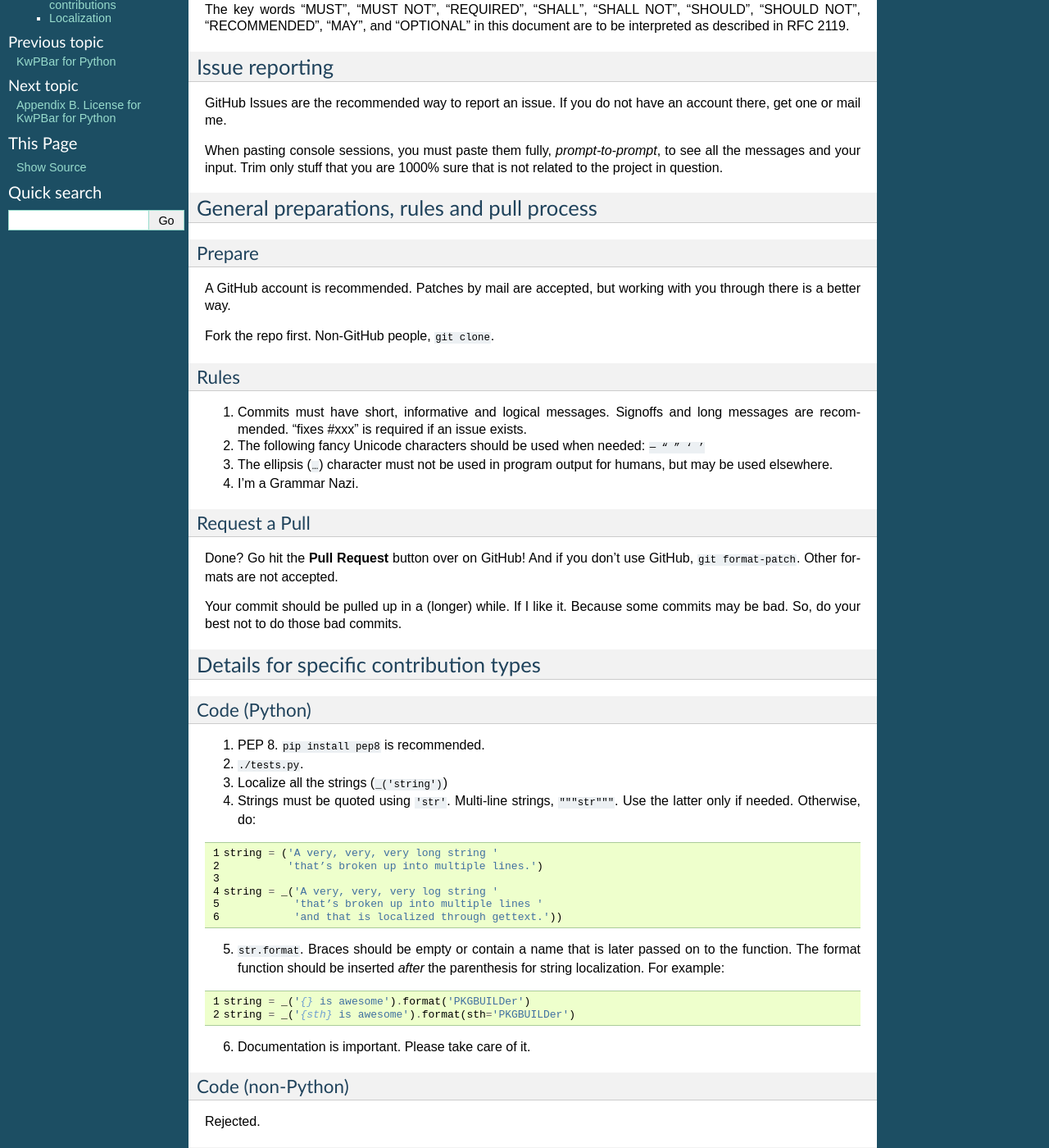
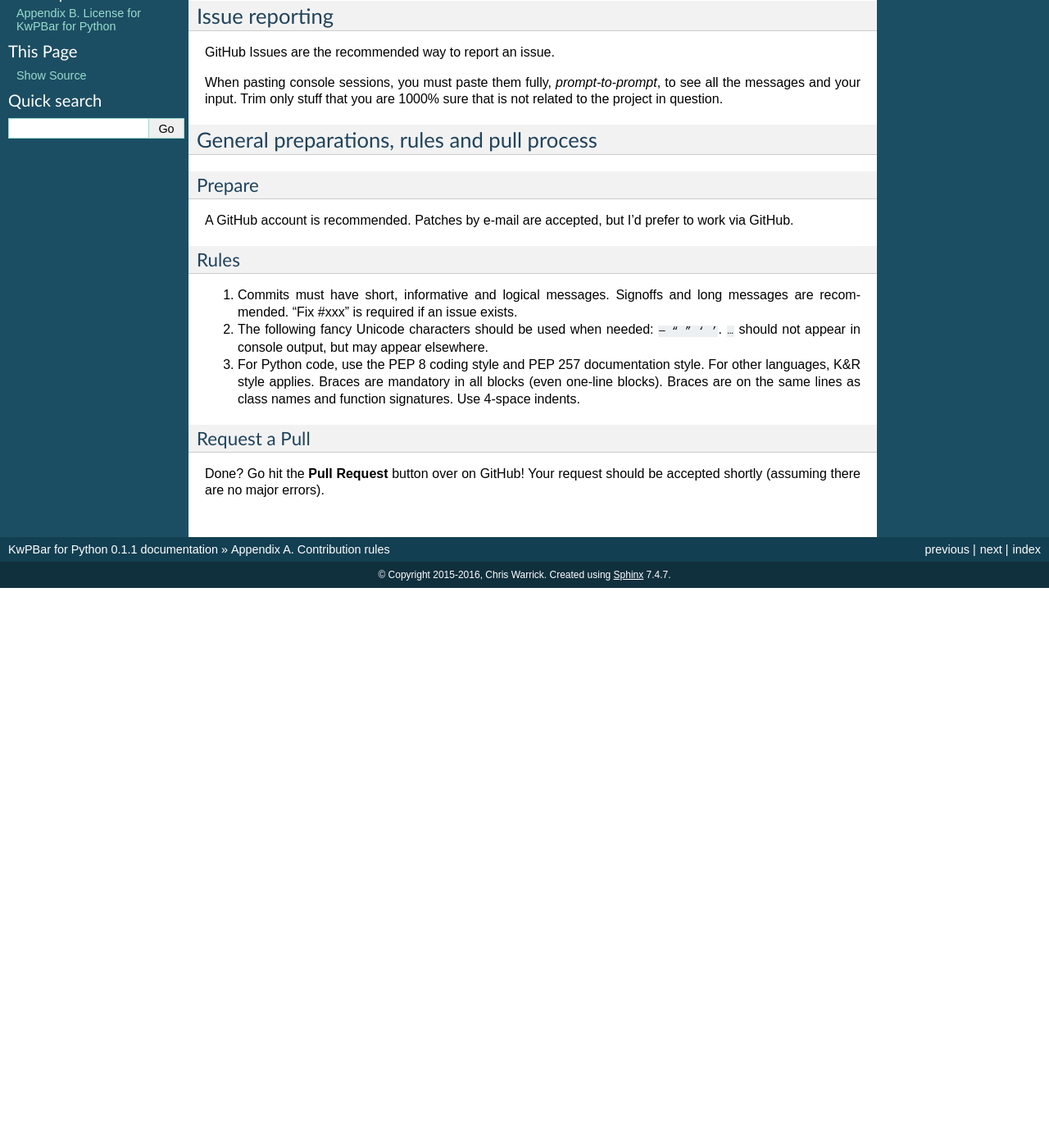
Before and after one commit to Kwpolska/kwpbar.py, a Sphinx documentation site: the page built from docs/CONTRIBUTING.rst, in a window 1280 px wide and 1400 px high, scrolled down 268 px. Shown: the whole window at 82% size. Built offline with Sphinx 7.4.7, drawn with Linux system fonts in a browser that asks for light colours; after the commit the page ends 985 px from its top, so only the background shows below that; some of the changed text lies outside the part shown.

Commit message:
Update CONTRIBUTING.rst, PKGBUILD and release
Signed-off-by: Chris Warrick <kwpolska@gmail.com>

```diff
--- a/docs/CONTRIBUTING.rst
+++ b/docs/CONTRIBUTING.rst
@@ -1,20 +1,17 @@
 ==============================
 Appendix A. Contribution rules
 ==============================
-:Info: Those are the contribution rules for KwPBar for Python.
-:Author: Chris Warrick <chris@chriswarrick.com>
-:Copyright: © 2015-2016, Chris Warrick.
-:License: BSD (see /LICENSE or :doc:`Appendix B <LICENSE>`.)
-:Date: 2015-07-28
-:Version: 0.1.1
+:Info: Those are the contribution rules for KwPBar.
+:Copyright: © 2012-2016, Chris Warrick.
+:License: 3-clause BSD
 
 .. index:: contributing
 
-Do you want to contribute to this project?  Great!  I’d love to see some help,
+Do you want to contribute to this project? Great! I’d love to see some help,
 but you must comply with some rules.
 
 The key words “MUST”, “MUST NOT”, “REQUIRED”, “SHALL”, “SHALL
-NOT”, “SHOULD”, “SHOULD NOT”, “RECOMMENDED”,  “MAY”, and
+NOT”, “SHOULD”, “SHOULD NOT”, “RECOMMENDED”, “MAY”, and
 “OPTIONAL” in this document are to be interpreted as described in
 RFC 2119.
 
@@ -24,13 +21,11 @@ Issue reporting
 
 .. index:: issues
 
-GitHub Issues are the recommended way to report an issue.  If you do not have an
-account there, get one or mail me.
+GitHub Issues are the recommended way to report an issue.
 
-When pasting console sessions, you must paste them fully,
-*prompt-to-prompt*, to see all the messages and your input.
-Trim only stuff that you are 1000% sure that is not related
-to the project in question.
+When pasting console sessions, you must paste them fully, *prompt-to-prompt*,
+to see all the messages and your input. Trim only stuff that you are 1000%
+sure that is not related to the project in question.
 
 --------------------------------------------
 General preparations, rules and pull process
@@ -39,103 +34,25 @@ General preparations, rules and pull process
 Prepare
 =======
 
-A GitHub account is recommended.  Patches by mail are accepted, but working
-with you through there is a better way.
-
-Fork the repo first.  Non-GitHub people, ``git clone``.
-
-.. _Rules:
+A GitHub account is recommended. Patches by e-mail are accepted, but I’d prefer
+to work via GitHub.
 
 Rules
 =====
 
-1. Commits must have short, informative and logical messages.  Signoffs and
-   long messages are recommended.  “fixes #xxx” is required if an issue
+1. Commits must have short, informative and logical messages. Signoffs and
+   long messages are recommended. “Fix #xxx” is required if an issue
    exists.
 2. The following fancy Unicode characters should be used when
-   needed: ``— “ ” ‘ ’``
-3. The ellipsis (``…``) character must not be used in program output for
-   humans, but may be used elsewhere.
-4. I’m a Grammar Nazi.
+   needed: ``— “ ” ‘ ’``. ``…`` should not appear in console output, but may
+   appear elsewhere.
+3. For Python code, use the PEP 8 coding style and PEP 257 documentation style.
+   For other languages, K&R style applies. Braces are mandatory in all blocks
+   (even one-line blocks). Braces are on the same lines as class names and
+   function signatures. Use 4-space indents.
 
 Request a Pull
 ==============
 
-Done?  Go hit the **Pull Request** button over on GitHub!  And if you don’t
-use GitHub, ``git format-patch``.  Other formats are not accepted.
-
-Your commit should be pulled up in a (longer) while.  If I like it.  Because
-some commits may be bad.  So, do your best not to do those bad commits.
-
----------------------------------------
-Details for specific contribution types
----------------------------------------
-
-Code (Python)
-=============
-
-1. PEP 8.  ``pip install pep8`` is recommended.
-2. ``./tests.py``.
-3. Localize all the strings (``_('string')``)
-4. Strings must be quoted using ``'str'``.  Multi-line strings, ``"""str"""``.
-   Use the latter only if needed.  Otherwise, do:
-
-.. code-block:: python
-   :linenos:
-
-   string = ('A very, very, very long string '
-             'that’s broken up into multiple lines.')
-
-   string = _('A very, very, very log string '
-              'that’s broken up into multiple lines '
-              'and that is localized through gettext.'))
-
-5. ``str.format``.  Braces should be empty or contain a name that is later
-   passed on to the function.  The format function should be inserted *after*
-   the parenthesis for string localization.  For example:
-
-.. code-block:: python
-   :linenos:
-
-   string = _('{} is awesome').format('PKGBUILDer')
-   string = _('{sth} is awesome').format(sth='PKGBUILDer')
-
-6. Documentation is important.  Please take care of it.
-
-Code (non-Python)
-=================
-
-Rejected.
-
-Non-code contributions
-======================
-
-Those are accepted.  No specific rules exist.  And don’t remove any files
-without my permission (``docs/*.8.gz`` in particular).
-
-Localization
-============
-
-.. index:: locale
-
-1. Run ``mkdir -p locale/[CODE]/LC_MESSAGES`` in your terminal, replacing
-   ``[CODE]`` by your language code, as in /usr/share/locale.
-2. Copy the ``/messages.pot`` file to
-   ``locale/[CODE]/LC_MESSAGES/[PROJECT].po`` (replace ``[PROJECT]`` with the
-   project name, all-lowercase)
-3. Do your work.  The comments will inform you where this string is, and the
-   ones starting with 'TRANSLATORS:' are for you to read and make use of.
-   Other comments come from my code and you should not care about them.  And
-   if it is directed for translators, let me know.  The Poedit_ app may be
-   of help.  Please take care of the headers at the top of the file (with a
-   text editor, do not use Poedit for that!)  and modify them.  The
-   Last-Translator, Language-Team and Language are important, the others are
-   auto-generated anyways.  The general :ref:`Rules` apply, please take care
-   of it!
-4. Commit (``-s/--signoff`` is required here).
-5. Your translation will be added in the next release, or, if a release isn’t
-   planned in the near future, a new release will be made.  Your addition will
-   be appreciated.  Note that I cannot translate new strings, and, as a result,
-   I might ask you for additions in the future.
-
-.. _Poedit: http://www.poedit.net/
+Done? Go hit the **Pull Request** button over on GitHub! Your request should be
+accepted shortly (assuming there are no major errors).
```
Also changed, not shown: CONTRIBUTING.rst (+21 -104 lines), 2 other files.
